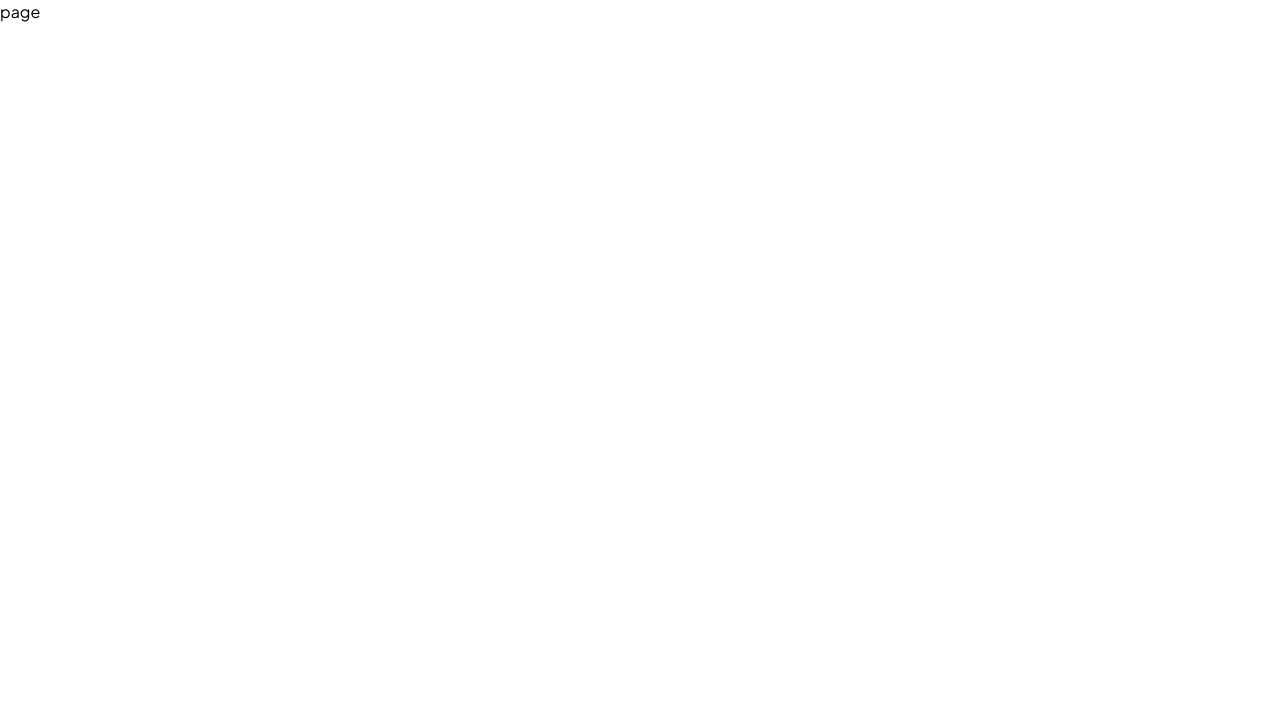
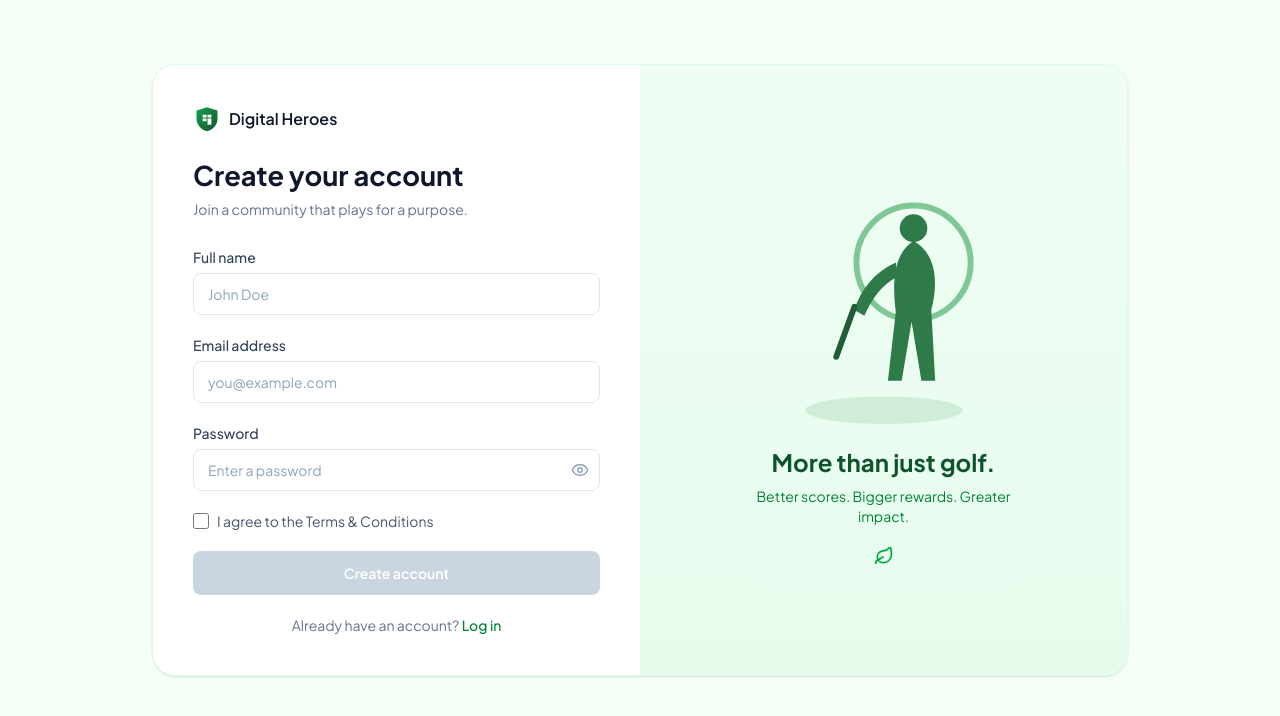
Before and after one commit to bhatinishant38/Digital-Heros, a Next.js app: page /signup in a window 1280 px wide. Shown: the top 716 px of the page. Built offline with nearby package versions, Linux system fonts and the light colour scheme.

Commit message:
Add ToastProvider component and integrate it into RootLayout; update signup page with form handling and validation

```diff
--- a/app/layout.js
+++ b/app/layout.js
@@ -1,6 +1,7 @@
 import { Geist, Geist_Mono } from "next/font/google";
 import "./globals.css";
 import { AppContextProvider } from "@/context/AppContext";
+import ToastProvider from "@/components/ToastProvider";
 
 const geistSans = Geist({
   variable: "--font-geist-sans",
@@ -25,7 +26,7 @@ export default function RootLayout({ children }) {
     >
       <body className="min-h-full flex flex-col">
         <AppContextProvider>
-            {children}
+             <ToastProvider>{children}</ToastProvider>
         </AppContextProvider>
         </body>
     </html>
--- a/app/signup/page.js
+++ b/app/signup/page.js
@@ -1,9 +1,240 @@
-import React from 'react'
+'use client'
+import {  useState } from "react";
+import { Eye, EyeOff, Leaf } from "lucide-react";
+import axios from "axios";
+import { toast } from "react-toastify";
+import { Router } from "next/router";
 
-const page = () => {
+
+
+function GolferIllustration() {
   return (
-    <div>page</div>
-  )
+    <svg
+      viewBox="0 0 240 260"
+      aria-hidden="true"
+      className="mx-auto h-56 w-56 lg:h-64 lg:w-64"
+    >
+      <ellipse cx="120" cy="240" rx="80" ry="14" fill="#bfe3c8" opacity="0.6" />
+      <circle
+        cx="150"
+        cy="90"
+        r="58"
+        fill="none"
+        stroke="#7fc794"
+        strokeWidth="6"
+      />
+      <g fill="#2f7a49">
+        <circle cx="150" cy="55" r="14" />
+        <path d="M150 68 C130 80 128 110 132 140 L124 210 L138 210 L148 150 L158 210 L172 210 L168 138 C176 108 172 80 150 68Z" />
+        <path d="M132 90 C110 100 96 118 90 138 L100 144 C108 126 118 112 134 104Z" />
+      </g>
+      <rect
+        x="88"
+        y="132"
+        width="6"
+        height="60"
+        rx="3"
+        fill="#1f5c37"
+        transform="rotate(20 91 132)"
+      />
+    </svg>
+  );
 }
 
-export default page
+function Logo() {
+  return (
+    <svg viewBox="0 0 32 32" aria-hidden="true" className="h-7 w-7">
+      <defs>
+        <linearGradient id="dh-logo-2" x1="0" y1="0" x2="1" y2="1">
+          <stop offset="0%" stopColor="#16a34a" />
+          <stop offset="100%" stopColor="#14532d" />
+        </linearGradient>
+      </defs>
+      <path
+        fill="url(#dh-logo-2)"
+        d="M16 2.5 28 6.4v9.2c0 6.6-4.6 12.3-12 14.4C8.6 27.9 4 22.2 4 15.6V6.4L16 2.5Z"
+      />
+      <path
+        fill="#fff"
+        d="M11 11h4.5v3.2H11V11Zm5.6 0H21v3.2h-4.4V11Zm-5.6 4.4h4.5v3.2H11v-3.2Zm5.6 0H21v7.2h-4.4v-7.2Z"
+      />
+    </svg>
+  );
+}
+
+
+
+export default function Register() {
+
+  const [showPassword, setShowPassword] = useState(false);
+  const [agreed, setAgreed] = useState(false);
+  const [username, setUserName] = useState("");
+  const [email, setEmail] = useState("");
+  const [password, setPassword] = useState("");
+
+
+  const onSubmitHandler = async (event) => {
+    event.preventDefault();
+    try {
+      if(!agreed){
+        alert("please accept the terms and conditions.")
+        return
+      }
+      const {data} = await axios.post(`/api/auth/signup` ,{username ,email ,password})
+      if(data.success){
+        console.log("User registered successfully:",data.user)
+        setUserName('')
+        setEmail('')
+        toast.success(data.message)
+        router.push('/login')
+
+      }
+
+    } catch (error) {
+
+    }
+    console.log('handling signup')
+  };
+
+  return (
+    <section className="bg-green-50/60 py-10 sm:py-16">
+      <div className="mx-auto max-w-5xl px-4 sm:px-6">
+        <div className="overflow-hidden rounded-3xl border border-green-100 bg-white/60 shadow-sm">
+          <div className="grid lg:grid-cols-2">
+            {/* Form panel */}
+            <div className="bg-white p-6 sm:p-10">
+              <div className="flex items-center gap-2">
+                <Logo />
+                <span className="text-base font-semibold text-slate-900">
+                  Digital Heroes
+                </span>
+              </div>
+
+              <h1 className="mt-6 text-2xl font-bold text-slate-900 sm:text-[1.7rem]">
+                Create your account
+              </h1>
+              <p className="mt-1.5 text-sm text-slate-500">
+                Join a community that plays for a purpose.
+              </p>
+
+              <form onSubmit={onSubmitHandler} className="mt-7 space-y-5">
+                <div>
+                  <label
+                    htmlFor="fullName"
+                    className="block text-sm font-medium text-slate-700"
+                  >
+                    Full name
+                  </label>
+                  <input
+                    id="fullName"
+                    type="text"
+                    value={username}
+                    onChange={(e) => setUserName(e.target.value)}
+                    placeholder="John Doe"
+                    autoComplete="name"
+                    className="mt-1.5 w-full rounded-lg border border-slate-200 px-3.5 py-2.5 text-sm text-slate-900 placeholder:text-slate-400 outline-none focus:border-green-600 focus:ring-2 focus:ring-green-600/20"
+                  />
+                </div>
+
+                <div>
+                  <label
+                    htmlFor="email"
+                    className="block text-sm font-medium text-slate-700"
+                  >
+                    Email address
+                  </label>
+                  <input
+                    id="email"
+                    type="email"
+                    value={email}
+                    onChange={(e) => setEmail(e.target.value)}
+                    required
+                    placeholder="you@example.com"
+                    autoComplete="email"
+                    className="mt-1.5 w-full rounded-lg border border-slate-200 px-3.5 py-2.5 text-sm text-slate-900 placeholder:text-slate-400 outline-none focus:border-green-600 focus:ring-2 focus:ring-green-600/20"
+                  />
+                </div>
+
+                <div>
+                  <label
+                    htmlFor="password"
+                    className="block text-sm font-medium text-slate-700"
+                  >
+                    Password
+                  </label>
+                  <div className="relative mt-1.5">
+                    <input
+                      id="password"
+                      type={showPassword ? "text" : "password"}
+                      value={password}
+                      onChange={(e) => setPassword(e.target.value)}
+                      placeholder="Enter a password"
+                      autoComplete="new-password"
+                      className="w-full rounded-lg border border-slate-200 px-3.5 py-2.5 pr-10 text-sm text-slate-900 placeholder:text-slate-400 outline-none focus:border-green-600 focus:ring-2 focus:ring-green-600/20"
+                    />
+                    <button
+                      type="button"
+                      onClick={() => setShowPassword((show) => !show)}
+                      aria-label={
+                        showPassword ? "Hide password" : "Show password"
+                      }
+                      aria-pressed={showPassword}
+                      className="absolute inset-y-0 right-0 flex w-10 items-center justify-center text-slate-400 hover:text-slate-600"
+                    >
+                      {showPassword ? (
+                        <EyeOff className="h-4.5 w-4.5" />
+                      ) : (
+                        <Eye className="h-4.5 w-4.5" />
+                      )}
+                    </button>
+                  </div>
+                </div>
+
+
+                <label className="flex items-center gap-2 text-sm text-slate-600">
+                  <input
+                    type="checkbox"
+                    checked={agreed}
+                    onChange={(e) => setAgreed(e.target.checked)}
+                    className="h-4 w-4 rounded border-slate-300 text-green-700 focus:ring-green-600/30"
+                  />
+                  I agree to the Terms &amp; Conditions
+                </label>
+
+                <button
+                  type="submit"
+                  disabled={!agreed}
+                  className="w-full rounded-lg bg-green-800 py-3 text-sm font-semibold text-white transition hover:bg-green-900 disabled:cursor-not-allowed disabled:bg-slate-300"
+                >
+                  Create account
+                </button>
+
+                <p className="text-center text-sm text-slate-500">
+                  Already have an account?{" "}
+                  <a
+                    href="/login"
+                    className="font-medium text-green-700 hover:text-green-800"
+                  >
+                    Log in
+                  </a>
+                </p>
+              </form>
+            </div>
+
+            {/* Illustration panel */}
+            <div className="hidden flex-col items-center justify-center bg-linear-to-b from-green-50 to-green-100/70 p-10 text-center lg:flex">
+              <GolferIllustration />
+              <h2 className="mt-4 text-2xl font-bold text-green-900">
+                More than just golf.
+              </h2>
+              <p className="mt-2 max-w-[16rem] text-sm text-green-700">
+                Better scores. Bigger rewards. Greater impact.
+              </p>
+              <Leaf className="mt-5 h-5 w-5 text-green-600" strokeWidth={2} />
+            </div>
+          </div>
+        </div>
+      </div>
+    </section>
+  );
+}
--- /dev/null
+++ b/components/ToastProvider.jsx
@@ -0,0 +1,11 @@
+import { ToastContainer } from "react-toastify";
+import "react-toastify/dist/ReactToastify.css";
+
+export default function ToastProvider({ children }) {
+  return (
+    <>
+      {children}
+      <ToastContainer position="top-right" autoClose={3000} />
+    </>
+  );
+}
--- a/package.json
+++ b/package.json
@@ -12,6 +12,7 @@
     "axios": "^1.21.1",
     "bcryptjs": "^3.0.3",
     "dotenv": "^18.0.10",
+    "jsonwebtoken": "^9.0.3",
     "lucide-react": "^1.71.0",
     "mongoose": "^9.12.1",
     "next": "16.4.6",
@@ -19,6 +20,7 @@
     "react": "19.3.0",
     "react-dom": "19.3.0",
     "react-icons": "^5.7.0",
+    "react-toastify": "^11.2.0",
     "toast": "^0.5.4",
     "validator": "^13.15.35",
     "zod": "^4.6.7"
```
Also changed, not shown: 1 other file (tests, documents, lock files or other folders).
